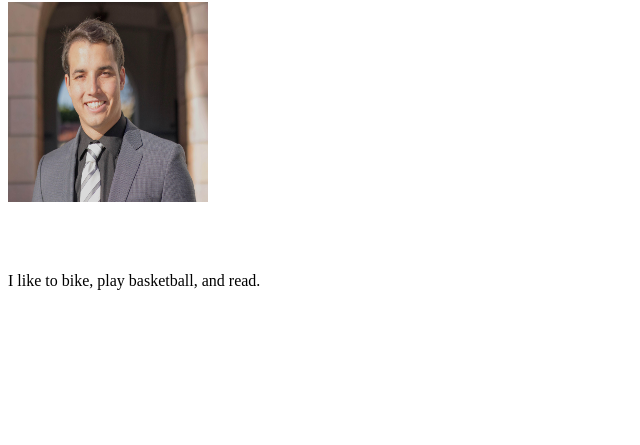
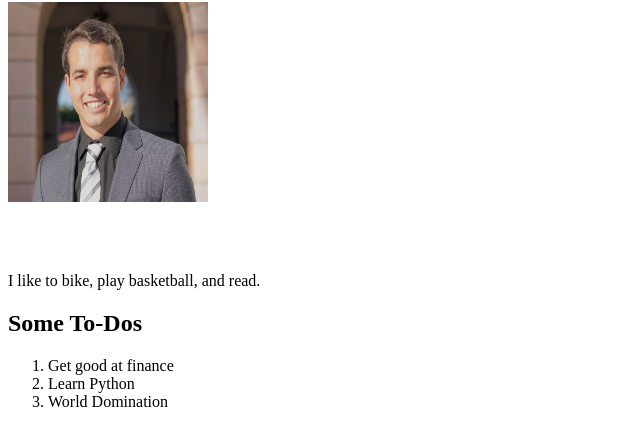
Before and after one commit to lsebahar/lsebahar.github.io, a plain HTML site: page index.html in a window 1280 px wide. Shown: the part 123-568 px from the top of the page, without its empty margins (0-640 px from the left). Drawn offline with Linux system fonts and the light colour scheme.

Commit message:
Update index.html
Adding ordered list

```diff
--- a/index.html
+++ b/index.html
@@ -15,5 +15,11 @@
     <p>
       I like to bike, play basketball, and read.
     </p>
+<h2>Some To-Dos</h2>
+  <ol>
+    <li>Get good at finance</li>
+    <li>Learn Python</li>
+    <li>World Domination</li>
+
   </body>
 </html>
```
